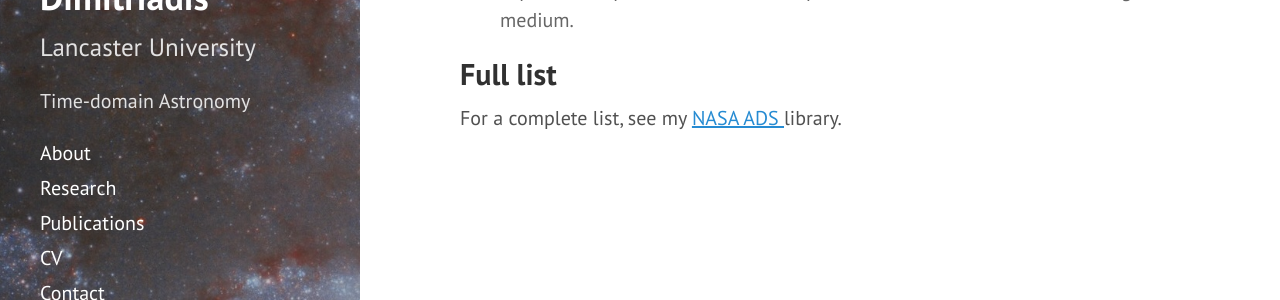
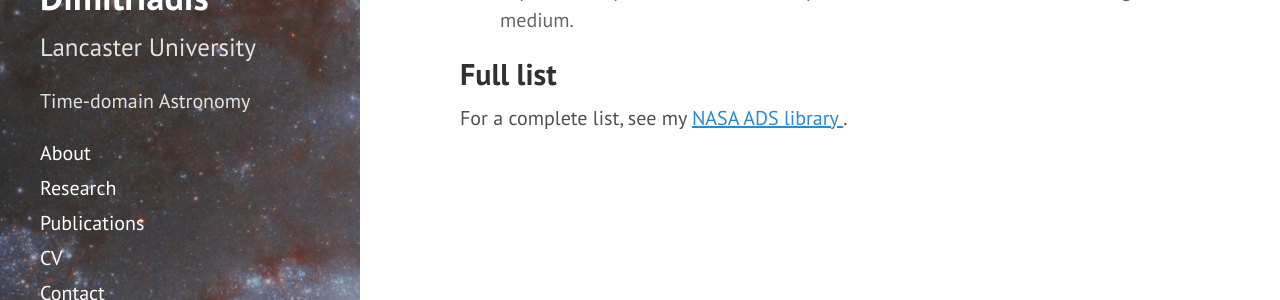
Before and after one commit to geodimitriadis/geodimitriadis.github.io, a Jekyll site: the page built from publications.md, in a window 1280 px wide and 900 px high, scrolled down 1235 px. Shown: the part 441-741 px from the top of the window. Built offline with Jekyll 4.4.1, drawn with Linux system fonts in a browser that asks for light colours.

```diff
--- a/publications.md
+++ b/publications.md
@@ -68,7 +68,7 @@ This page highlights selected publications. For a complete and up-to-date list,
   For a complete list, see my
   <a href="https://ui.adsabs.harvard.edu/user/libraries/9QZsHjSzS3GgJT5W_WMhHw"
      target="_blank" rel="noopener">
-    NASA ADS
+    NASA ADS library
   </a>
-  library.
+  .
 </p>
```
